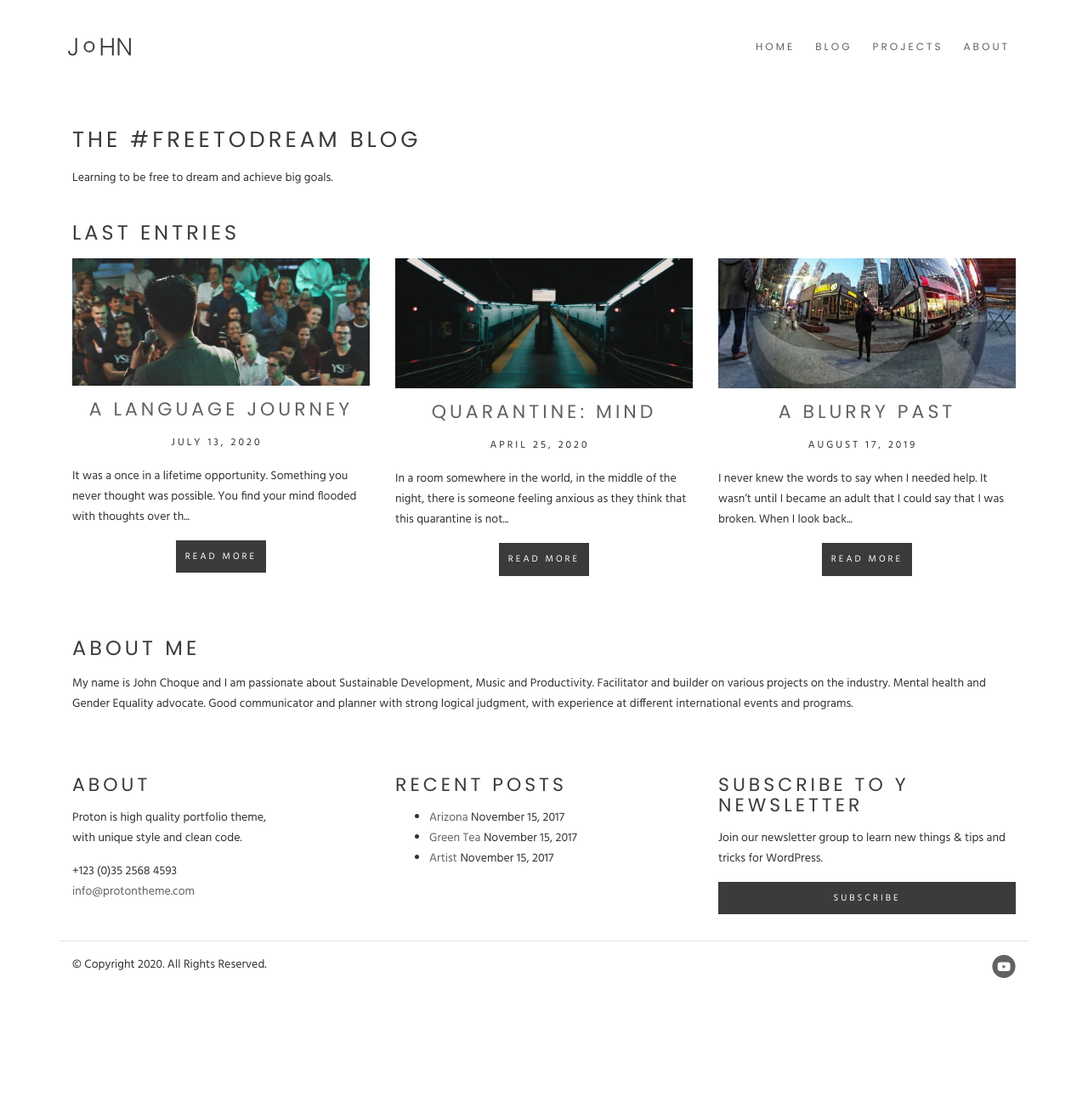
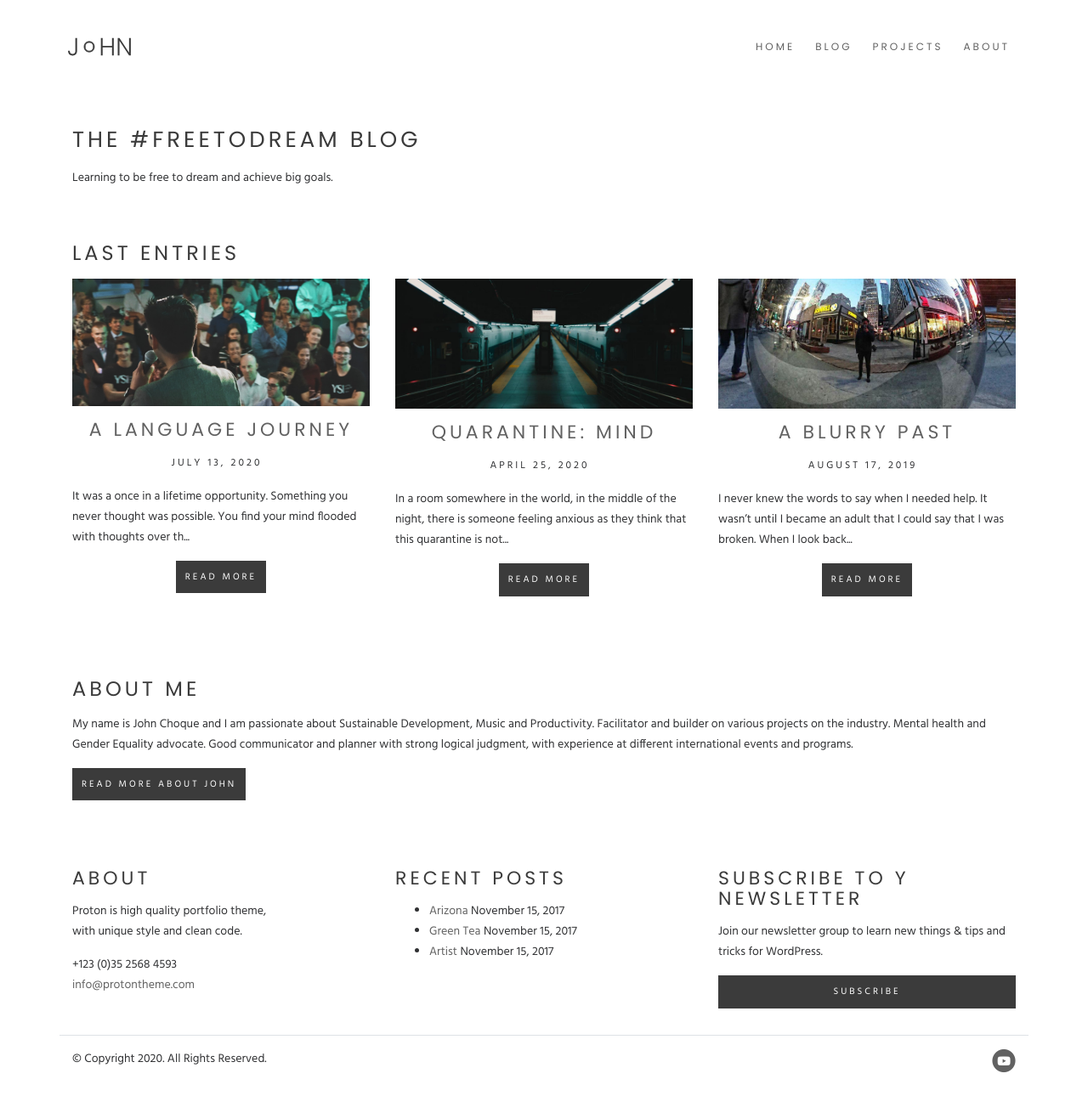
Before and after one commit to thethoughtfulmillennial/thethoughtfulmillennial.github.io, a Jekyll site: the page built from index2.html, in a window 1280 px wide and 1290 px high. Shown: the whole window at 85% size. Built offline with Jekyll 4.4.1, drawn with Linux system fonts in a browser that asks for light colours.

Commit message:
Updating index.

```diff
--- a/index2.html
+++ b/index2.html
@@ -39,7 +39,7 @@ layout: default2
 <!-- end of navigation -->
 
 <div class="container">
-	<div class="row mb-4">
+	<div class="row mb-5">
 		<div class="col-md-12 ml-top-padding">
 			<div class="heading-title">
 				<h1>The #freetodream Blog</h1>
@@ -47,7 +47,7 @@ layout: default2
 			</div>
 		</div>
 	</div>
-	<div class="row mb-4">
+	<div class="row mb-5">
 		<div class="col-12">
 			<h2>Last entries</h2>
 		</div>
@@ -81,7 +81,7 @@ layout: default2
 			</div>
 		</div>
 	</div>
-	<div class="row mb-4">
+	<div class="row mb-5">
 		<div class="col-12">
 			<h2>About me</h2>
 			<p>
@@ -90,6 +90,9 @@ layout: default2
 				advocate. Good communicator and planner with strong logical judgment, with experience at different
 				international events and programs.
 			</p>
+			<a href="{{ site.baseurl }}{{ post.url }}" class="btn btn-solid-reg">
+				Read more about John
+			</a>
 		</div>
 	</div>
 </div>
```
